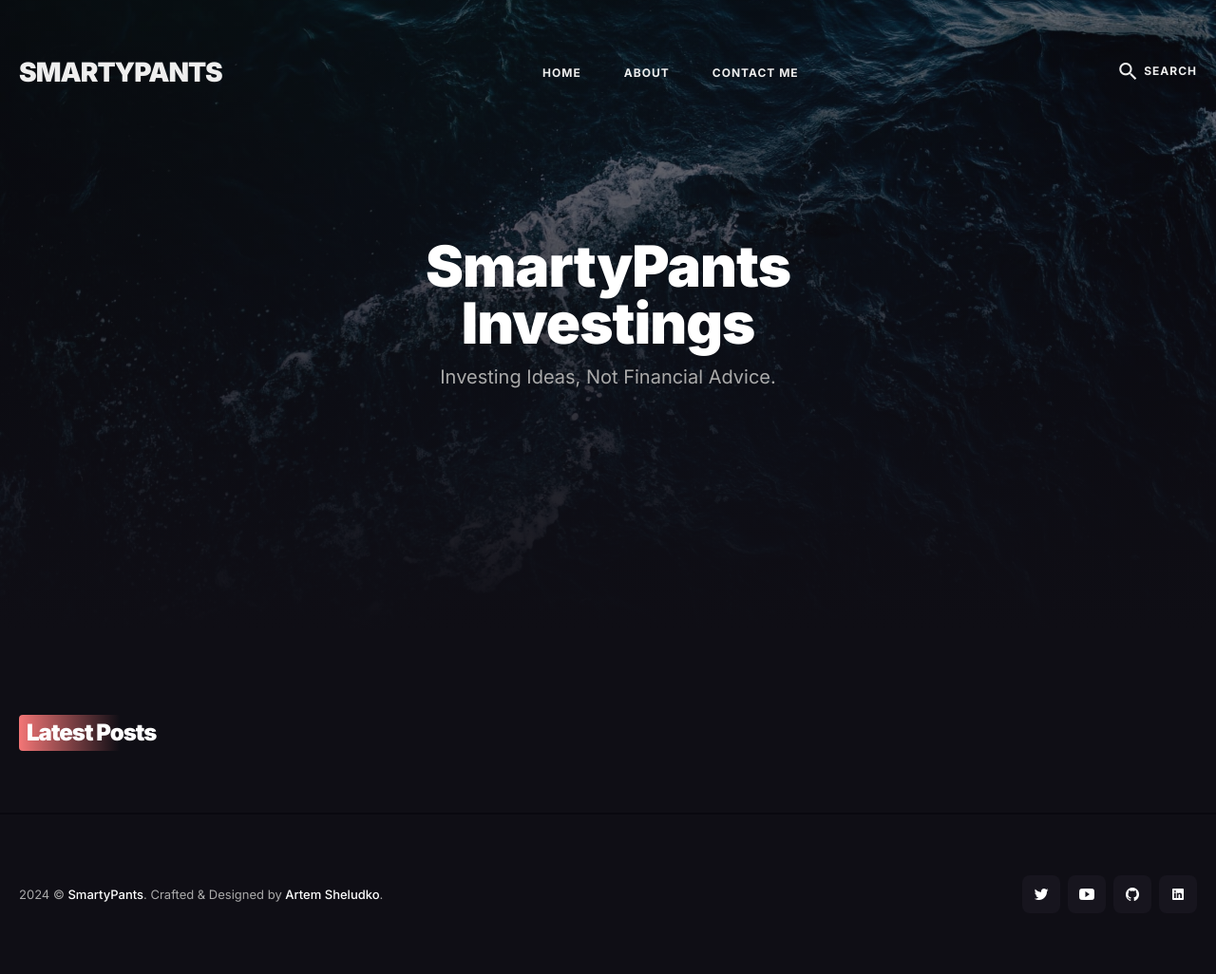
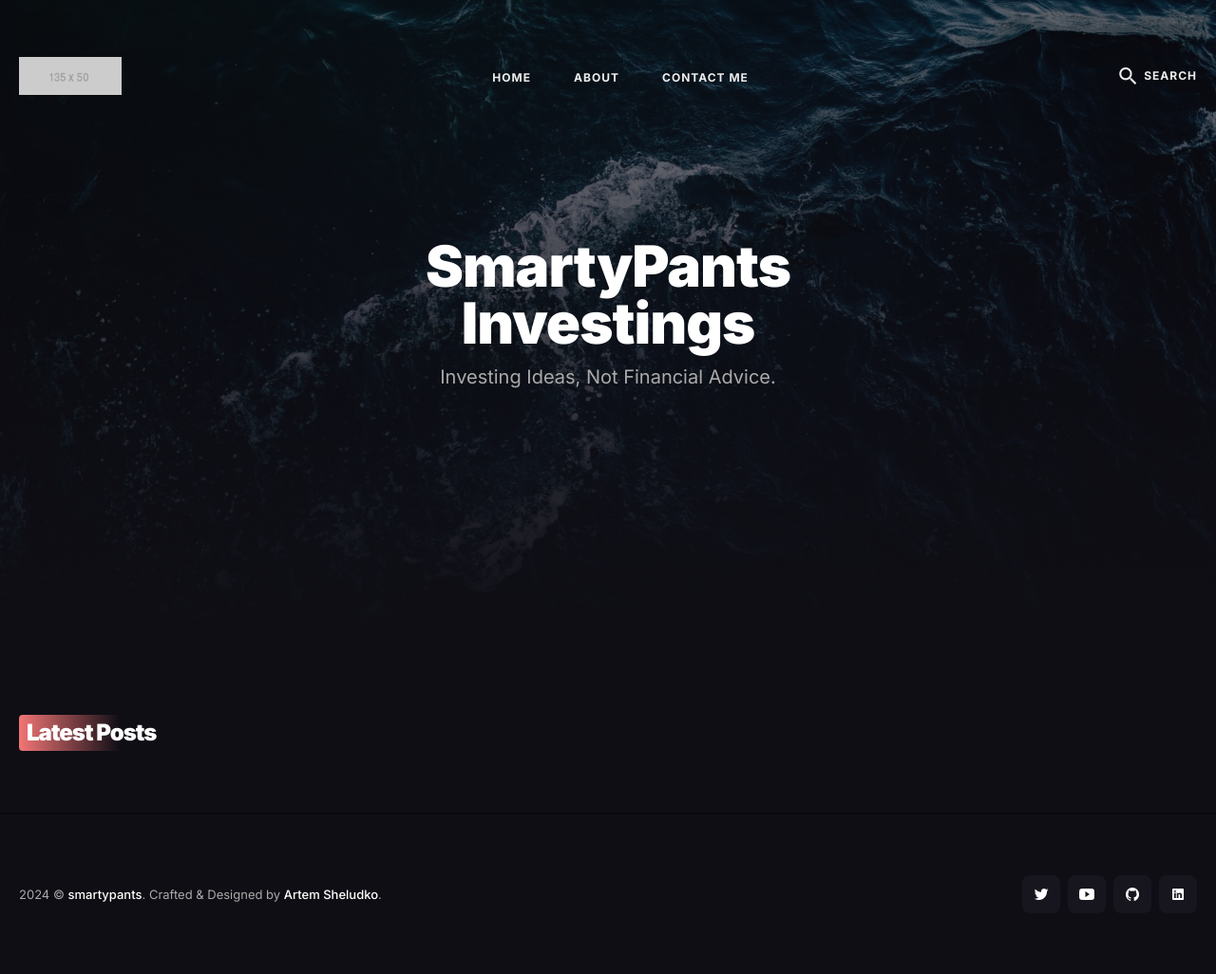
Before and after one commit to IamJackReed/smartypants, a Jekyll site: the page built from index.html, in a window 1280 px wide. Shown: the whole page at 95% size. Built offline with Jekyll 4.4.1, drawn with Linux system fonts in a browser that asks for light colours; nearby versions of some CDN libraries; the list of posts is cut into pages by our own code.

Commit message:
Update _config.yml

```diff
--- a/_config.yml
+++ b/_config.yml
@@ -1,7 +1,7 @@
 #-------------------------------
 # General Site Settings
-title: SmartyPants
-logo: # You can add own logo. For example '/images/logo.png'.
+title: # You can add own logo. For example '/images/logo.png'.
+logo: /images/logo.png
 description: Norlin – A Beautiful Dark Blog Theme for Jekyll.
 baseurl: "/smartypants" # The subpath of your site, e.g. /blog
 url: "https://iamjackreed.github.io" # The base hostname & protocol for your site, e.g. http://example.com
```
